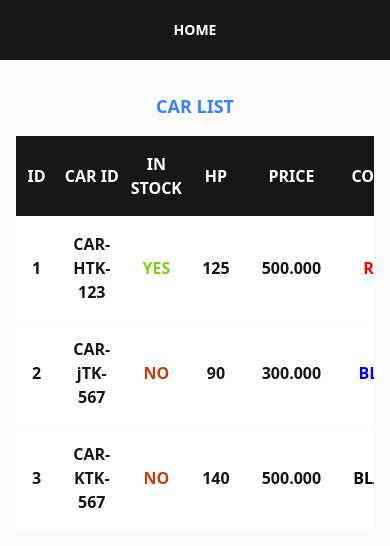
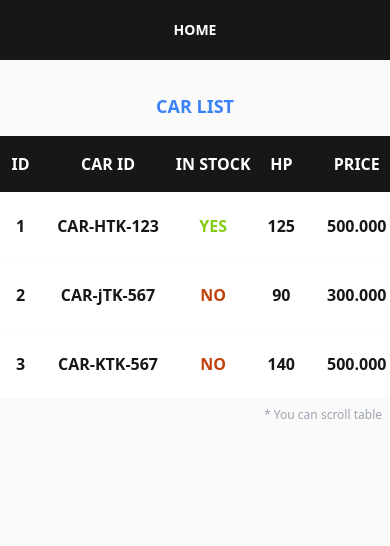
Before and after one commit to burakadam/mcds-challenge, a React (Create React App) app: page / in a window 390 px wide. Shown: the top 546 px of the page. Built offline with nearby package versions, Linux system fonts and the light colour scheme.

Commit message:
table white spaces control no-wrap added

```diff
--- a/src/components/Layout/Layout.tsx
+++ b/src/components/Layout/Layout.tsx
@@ -4,7 +4,7 @@ import { Header } from '../Header';
 const Layout = (props: ILayoutProps) => (
   <div className='bg-neutral-50'>
     <Header />
-    <div className='mx-auto p-4 max-w-[900px] min-h-screen'>
+    <div className='mx-auto py-4 max-w-[900px] min-h-screen'>
       {props.children}
     </div>
   </div>
--- a/src/components/Table/Table.tsx
+++ b/src/components/Table/Table.tsx
@@ -2,12 +2,13 @@ import { ITableProps } from '.';
 
 const Table = (props: ITableProps) => {
   return (
+    <>
       <div className='max-md:overflow-x-scroll bg-white'>
-      <table className='w-full text-center max-md:w-auto md:table-fixed '>
+        <table className='w-full text-center max-sm:w-auto md:table-fixed '>
           <thead>
             <tr className='bg-neutral-900 text-b1 text-white'>
               {props.columns.map((column, index) => (
-              <th key={`head_${index}`} className='py-4'>
+                <th key={`head_${index}`} className='py-4 whitespace-nowrap'>
                   {column.title}
                 </th>
               ))}
@@ -23,7 +24,7 @@ const Table = (props: ITableProps) => {
                   {props.columns.map((column, colIndex) => (
                     <td
                       key={`cell_${rowIndex}_${colIndex}`}
-                    className='py-4 max-md:px-4'
+                      className='py-4 max-md:px-4 whitespace-nowrap'
                     >
                       {typeof column.render === 'function'
                         ? column.render(data[column.dataIndex])
@@ -36,6 +37,10 @@ const Table = (props: ITableProps) => {
           </tbody>
         </table>
       </div>
+      <p className='text-xs text-gray-400 text-right mr-2 mt-2 sm:hidden'>
+        * You can scroll table
+      </p>
+    </>
   );
 };
 
```
Lines whose indentation alone changed are shown as unchanged.
